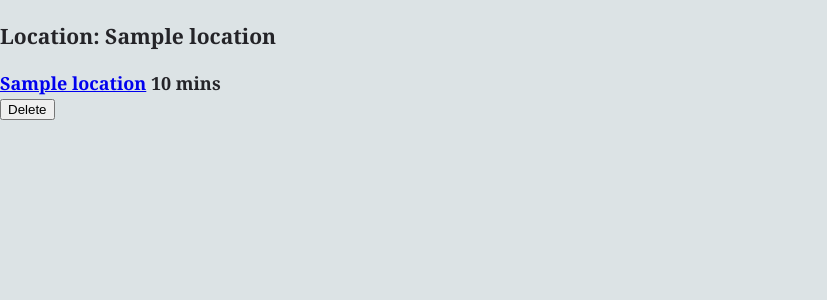
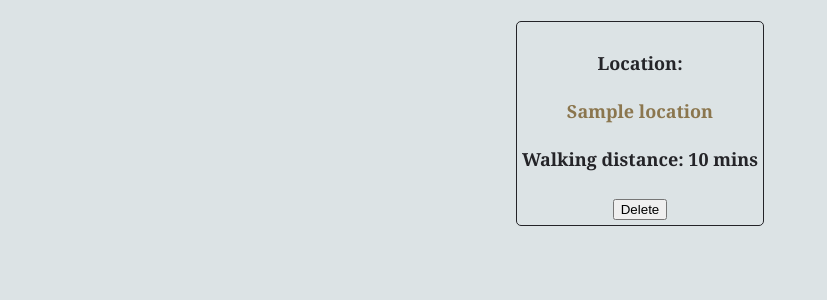
Before and after one commit to SamuelSeFe/My_Hobbiez_Inventory, a Flask app: page /locations in a window 1280 px wide. Shown: the part 96-396 px from the top of the page, without its empty margins (0-827 px from the left). Run offline with Flask 2, Linux system fonts and the light colour scheme; a database or web service that is not in the repository returns one stand-in record (values such as "Sample title"); some libraries are stand-ins or nearby versions.

Commit message:
added styling for locations list page

```diff
--- /dev/null
+++ b/static/locations_index.css
@@ -0,0 +1,38 @@
+.location-list {
+    display: flex;
+    justify-content: center;
+    margin: 1rem;
+}
+
+.location-description {
+    margin: 5px;
+    border: 1px solid #242428;
+    border-radius: 5px;
+    overflow: hidden;
+    padding: 5px;
+}
+
+.location-link {
+    text-align: center;
+}
+
+.location-link a {
+    text-decoration: none;
+}
+
+.location-link a:hover {
+    color: rgb(34, 146, 146);
+}
+
+.location-link a:link, a:visited{
+    color: #8b764e;
+}
+
+.location-buttons {
+    display: flex;
+    justify-content: center;
+}
+
+#location-title {
+    text-align: center;
+}
--- a/templates/base.html
+++ b/templates/base.html
@@ -8,6 +8,7 @@
     <link rel="stylesheet" href="{{ url_for('static', filename='style.css') }}">
     <link rel="stylesheet" href="{{ url_for('static', filename='hobbies_index.css') }}">
     <link rel="stylesheet" href="{{ url_for('static', filename='hobby_new.css') }}">
+    <link rel="stylesheet" href="{{ url_for('static', filename='locations_index.css') }}">
     <title>My Hobby Inventory</title>
 </head>
 <body>
--- a/templates/hobbies/index.html
+++ b/templates/hobbies/index.html
@@ -8,7 +8,9 @@
 </div>
 
 <section class="hobby-list">
+
   {% for hobby in all_hobbies %}
+
     <div class="hobby-description">
       <h4>Location: {{hobby.location.name}}</h4>
 
@@ -37,6 +39,7 @@
           <i class="fa fa-times fa-2x" aria-hidden="true"></i>
         {% endif %}
       </section>
+
     </div>
 
   {% endfor %}
--- a/templates/locations/index.html
+++ b/templates/locations/index.html
@@ -2,21 +2,30 @@
 {% block content %}
 
 
-{% for location in all_locations %}
-  <div class="location">
-    <div class="content">
-      <h3>Location: {{location.name}}</h3>
-      <div class="description">
+<section class="location-list">
+
+  {% for location in all_locations %}
+  <div class="location-description">
+    <h4 id="location-title">Location:</h4>
+
+      <div class="location-link">
         <a href="/locations/{{location.id}}">{{location.name}}</a>
-        <span class="distance_to_location">{{location.distance_to_location}} mins</span>
+        <br>
+        <br>
+        <span class="distance_to_location">Walking distance: {{location.distance_to_location}} mins</span>
+      </div>
+        <br>
+      <div class="location-buttons">
         <form action="/locations/{{ location.id }}/delete" method="POST">
           <input class="btn btn--danger" type="submit" value="Delete" />
         </form>
-        <br>
-        <br>
       </div>
-      <div class="buttons">
 
+  </div>
 {% endfor %}
 
+</section>
+
+
+
 {% endblock %}
```
